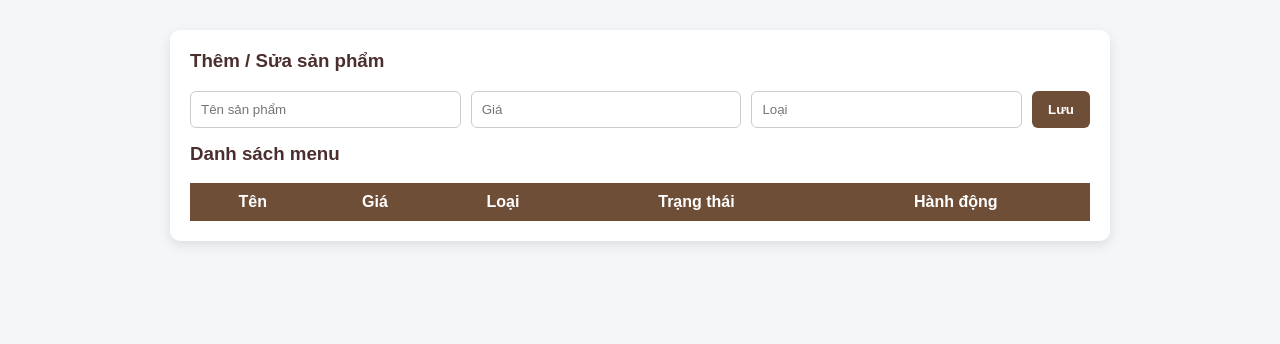
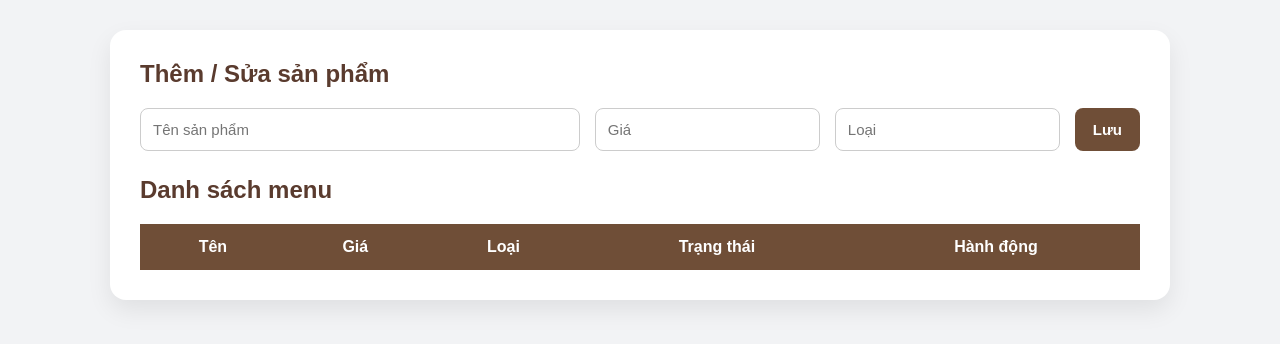
Before and after one commit to truongklinh08-wq/QLTS3, a plain HTML site: page index.html/index.html in a window 1280 px wide. Drawn offline with Linux system fonts and the light colour scheme; no server answers.

Commit message:
Hoan thanh giao dien va chuc nang quan ly menu

```diff
--- a/data/menu.json
+++ b/data/menu.json
@@ -1,10 +1,10 @@
 {
   "menu": [
     {
-      "id": "9583",
-      "name": "trà xanh",
+      "id": "203a",
+      "name": "Trà sữa thái xanh",
       "price": 20000,
-      "category": "trà ",
+      "category": "Trà sữa",
       "isAvailable": true
     }
   ]
--- a/index.html/index.html
+++ b/index.html/index.html
@@ -7,85 +7,82 @@
   <style>
     body {
       font-family: Arial, sans-serif;
-      background: #f4f6f8;
+      background: #f2f3f5;
       margin: 0;
       padding: 30px;
     }
 
-    h3 {
-      margin-top: 0;
-      color: #4b2e2e;
+    .container {
+      max-width: 1000px;
+      margin: auto;
+      background: #fff;
+      border-radius: 16px;
+      padding: 30px;
+      box-shadow: 0 10px 25px rgba(0,0,0,0.08);
     }
 
-    .container {
-      background: #ffffff;
-      padding: 20px;
-      border-radius: 10px;
-      max-width: 900px;
-      margin: auto;
-      box-shadow: 0 4px 12px rgba(0,0,0,0.1);
+    h2 {
+      margin-top: 0;
+      color: #5a3b2e;
     }
 
-    .form-group {
-      display: flex;
-      gap: 10px;
-      margin-bottom: 15px;
+    .form-row {
+      display: grid;
+      grid-template-columns: 2fr 1fr 1fr auto;
+      gap: 15px;
+      margin-bottom: 25px;
     }
 
     input {
-      padding: 10px;
-      flex: 1;
-      border-radius: 6px;
+      padding: 12px;
+      border-radius: 8px;
       border: 1px solid #ccc;
+      font-size: 15px;
     }
 
     button {
-      padding: 10px 16px;
+      padding: 12px 18px;
+      border-radius: 8px;
       border: none;
-      border-radius: 6px;
       cursor: pointer;
       font-weight: bold;
+      font-size: 15px;
     }
 
-    button.save {
+    .btn-save {
       background: #6f4e37;
-      color: white;
+      color: #fff;
     }
 
-    button.delete {
-      background: #e74c3c;
-      color: white;
+    .btn-edit {
+      background: #f1c40f;
+      color: #333;
+      margin-right: 6px;
     }
 
-    button.edit {
-      background: #f1c40f;
-      color: #333;
-    }
-
-    button:hover {
-      opacity: 0.9;
+    .btn-delete {
+      background: #e74c3c;
+      color: #fff;
     }
 
     table {
       width: 100%;
       border-collapse: collapse;
-      margin-top: 15px;
+      margin-top: 10px;
     }
 
-    th {
+    thead {
       background: #6f4e37;
       color: white;
-      padding: 10px;
     }
 
-    td {
-      padding: 10px;
-      border-bottom: 1px solid #ddd;
+    th, td {
+      padding: 14px;
       text-align: center;
     }
 
-    tr:hover {
-      background: #f9f1ea;
+    tbody tr {
+      border-bottom: 1px solid #eee;
     }
 
     .status-on {
@@ -103,19 +100,18 @@
 <body>
 
 <div class="container">
-
-  <h3>Thêm / Sửa sản phẩm</h3>
+  <h2>Thêm / Sửa sản phẩm</h2>
 
   <input type="hidden" id="id">
 
-  <div class="form-group">
+  <div class="form-row">
     <input id="name" placeholder="Tên sản phẩm">
     <input id="price" type="number" placeholder="Giá">
     <input id="category" placeholder="Loại">
-    <button class="save" onclick="saveProduct()">Lưu</button>
+    <button class="btn-save" onclick="saveProduct()">Lưu</button>
   </div>
 
-  <h3>Danh sách menu</h3>
+  <h2>Danh sách menu</h2>
 
   <table>
     <thead>
@@ -129,7 +125,6 @@
     </thead>
     <tbody id="menu-body"></tbody>
   </table>
-
 </div>
 
 <script>
@@ -152,8 +147,8 @@ function loadMenu() {
             ${item.isAvailable ? 'Đang bán' : 'Ngưng bán'}
           </td>
           <td>
-            <button class="edit" onclick='editProduct(${JSON.stringify(item)})'>Sửa</button>
-            <button class="delete" onclick="deleteProduct(${item.id})">Xóa</button>
+            <button class="btn-edit" onclick='editProduct(${JSON.stringify(item)})'>Sửa</button>
+            <button class="btn-delete" onclick="deleteProduct(${item.id})">Xóa</button>
           </td>
         `;
         tbody.appendChild(tr);
```
